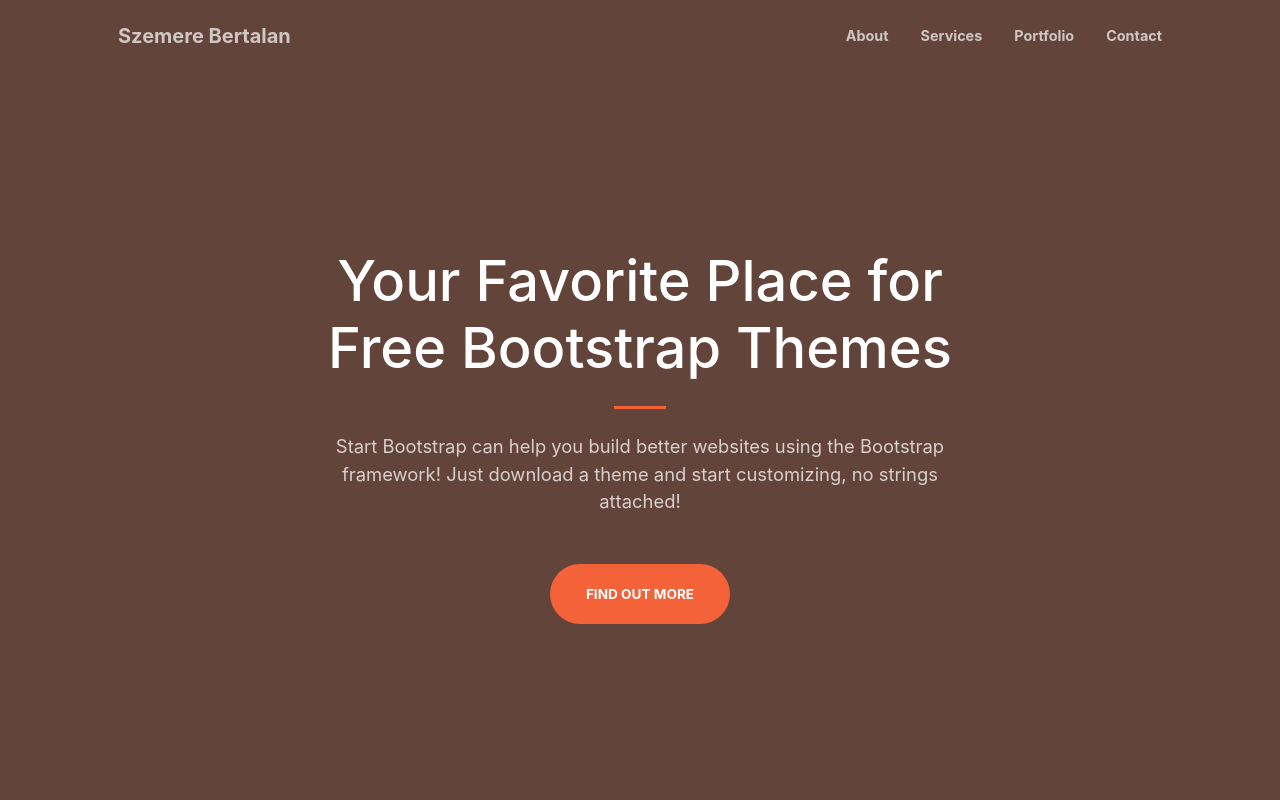
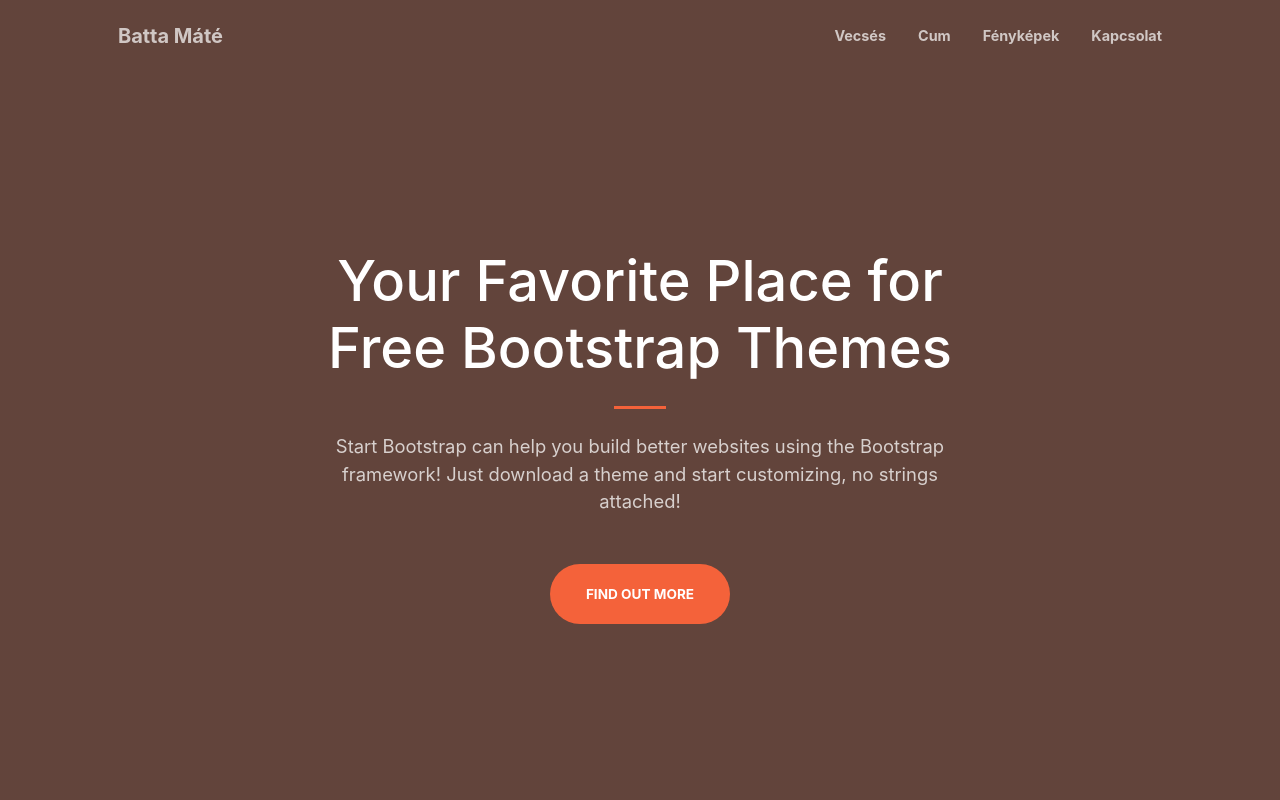
Before and after one commit to BlueFish5071/bluefish5071.github.io, a plain HTML site: page index.html in a window 1280 px wide. Shown: the top 800 px of the page. Drawn offline with Linux system fonts and the light colour scheme.

Commit message:
Update index.html

```diff
--- a/index.html
+++ b/index.html
@@ -8,7 +8,7 @@
     />
     <meta name="description" content="" />
     <meta name="author" content="" />
-    <title>Creative - Start Bootstrap Theme</title>
+    <title>GYÁL</title>
 
     <link href="css/styles.css" rel="stylesheet" />
   </head>
@@ -19,7 +19,7 @@
       id="mainNav"
     >
       <div class="container px-4 px-lg-5">
-        <a class="navbar-brand" href="#page-top">Szemere Bertalan</a>
+        <a class="navbar-brand" href="#page-top">Batta Máté</a>
         <button
           class="navbar-toggler navbar-toggler-right"
           type="button"
@@ -34,16 +34,16 @@
         <div class="collapse navbar-collapse" id="navbarResponsive">
           <ul class="navbar-nav ms-auto my-2 my-lg-0">
             <li class="nav-item">
-              <a class="nav-link" href="#about">About</a>
+              <a class="nav-link" href="#about">Vecsés</a>
             </li>
             <li class="nav-item">
-              <a class="nav-link" href="#services">Services</a>
+              <a class="nav-link" href="#services">Cum</a>
             </li>
             <li class="nav-item">
-              <a class="nav-link" href="#portfolio">Portfolio</a>
+              <a class="nav-link" href="#portfolio">Fényképek</a>
             </li>
             <li class="nav-item">
-              <a class="nav-link" href="#contact">Contact</a>
+              <a class="nav-link" href="#">Kapcsolat</a>
             </li>
           </ul>
         </div>
@@ -257,7 +257,7 @@
       </div>
     </section>
     <!-- Contact-->
-    <section class="page-section" id="contact">
+    <section class="page-section" id="kapcsolat">
       <div class="container px-4 px-lg-5">
         <div class="row gx-4 gx-lg-5 justify-content-center">
           <div class="col-lg-8 col-xl-6 text-center">
@@ -319,7 +319,7 @@
                   placeholder="(123) 456-7890"
                   data-sb-validations="required"
                 />
-                <label for="phone">Phone number</label>
+                <label for="phone">Cum</label>
                 <div class="invalid-feedback" data-sb-feedback="phone:required">
                   A phone number is required.
                 </div>
@@ -390,7 +390,7 @@
     <footer class="bg-light py-5">
       <div class="container px-4 px-lg-5">
         <div class="small text-center text-muted">
-          Copyright &copy; 2022 - Szemer Bertalan
+          Copyright &copy; 2022 - Tatai Máté egyesület
         </div>
       </div>
     </footer>
```
